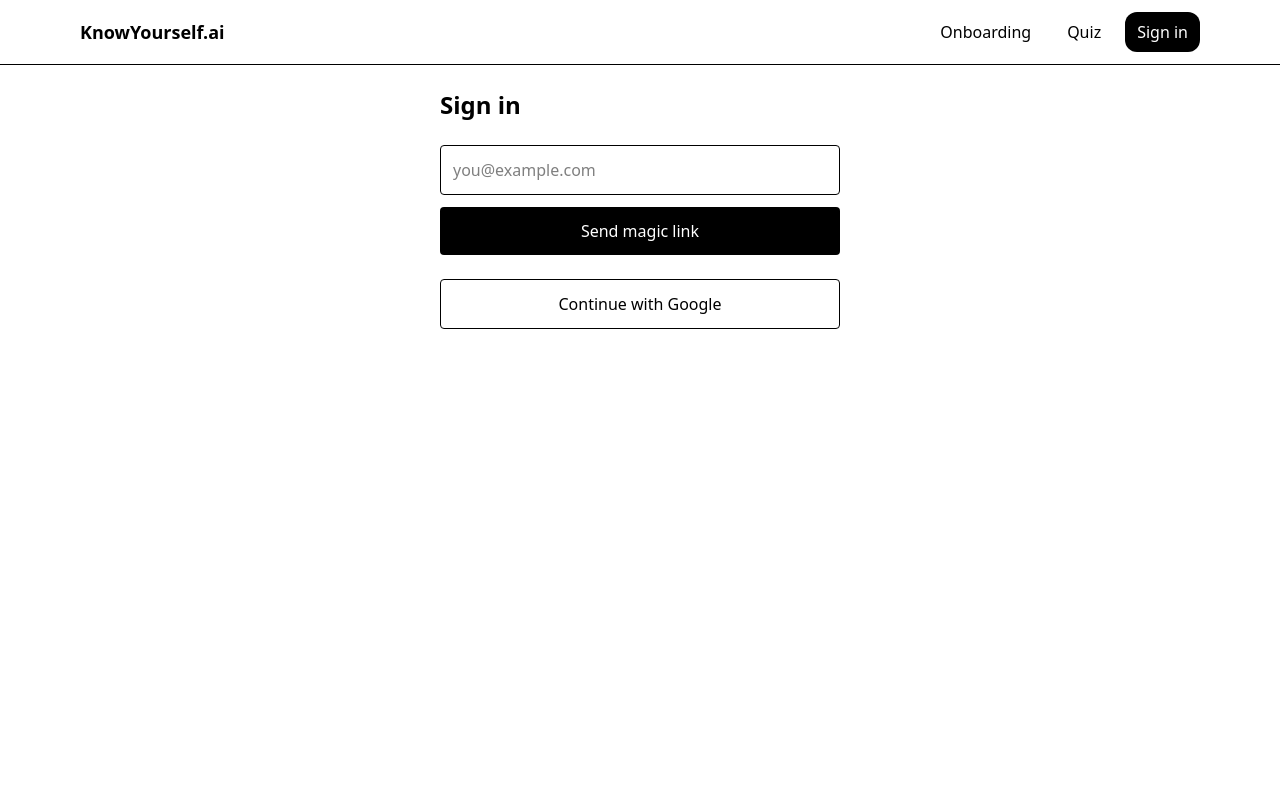
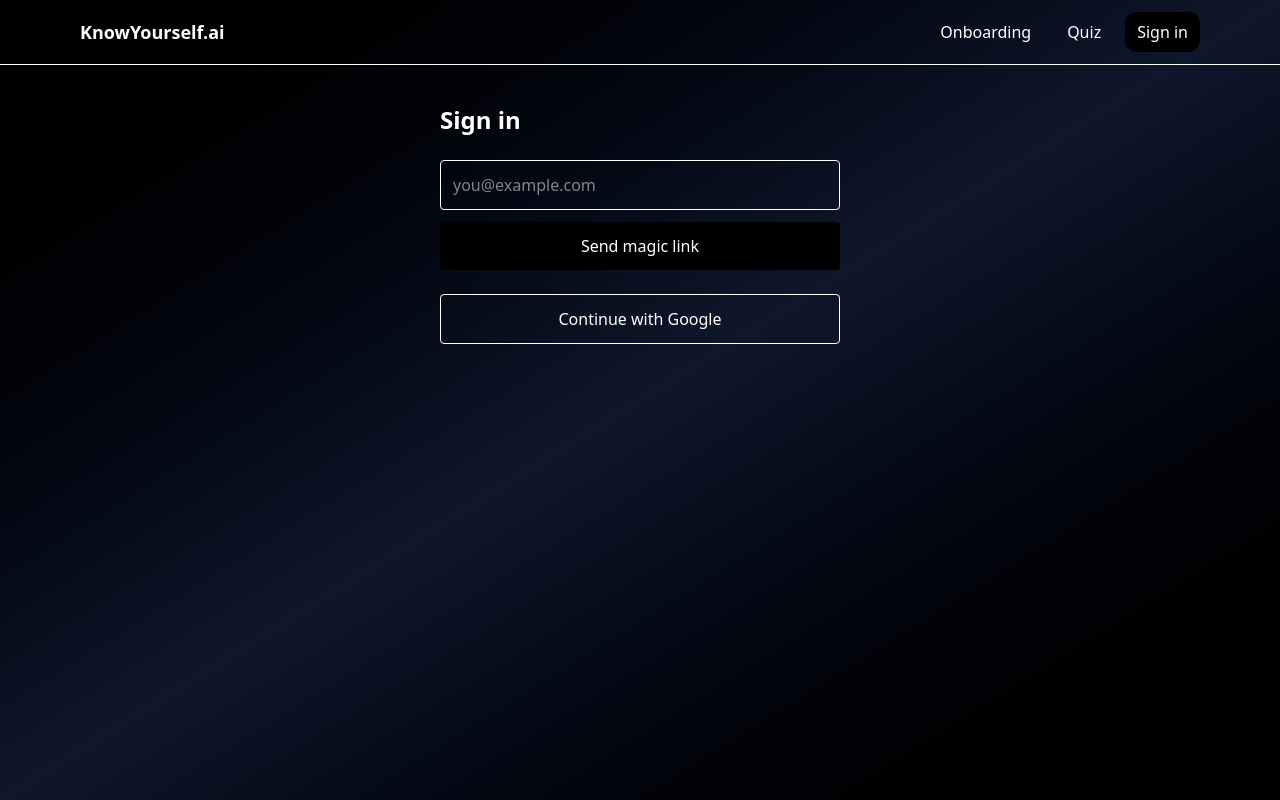
Before and after one commit to JustinSallee/knowyourself.ai, a Next.js app: page /signin in a window 1280 px wide. Built offline with nearby package versions, Linux system fonts and the light colour scheme; no server answers.

Commit message:
fix: use auth callback route, disable duplicate page

```diff
--- /dev/null
+++ b/src/app/auth/callback/route.ts
@@ -0,0 +1,35 @@
+import { NextRequest, NextResponse } from "next/server";
+import { createServerClient } from "@supabase/ssr";
+
+export async function GET(req: NextRequest) {
+  const url = new URL(req.url);
+  const code = url.searchParams.get("code");
+  const next = url.searchParams.get("next") || "/";
+
+  const res = NextResponse.redirect(new URL(next, req.url));
+
+  if (!code) return res;
+
+  const supabase = createServerClient(
+    process.env.NEXT_PUBLIC_SUPABASE_URL!,
+    process.env.NEXT_PUBLIC_SUPABASE_ANON_KEY!,
+    {
+      cookies: {
+        get(name) {
+          return req.cookies.get(name)?.value;
+        },
+        set(name, value, options) {
+          res.cookies.set({ name, value, ...options });
+        },
+        remove(name, options) {
+          res.cookies.set({ name, value: "", ...options });
+        },
+      },
+    }
+  );
+
+  // Exchange the code for a session and set cookies
+  await supabase.auth.exchangeCodeForSession(code);
+
+  return res;
+}
--- a/src/app/layout.tsx
+++ b/src/app/layout.tsx
@@ -10,9 +10,11 @@ export const metadata: Metadata = {
 export default function RootLayout({ children }: { children: React.ReactNode }) {
   return (
     <html lang="en">
-      <body>
-        <SiteHeader />
-        {children}
+      <body className="min-h-screen bg-gradient-to-br from-black via-slate-900 to-black text-white">
+        <div className="fixed inset-x-0 top-0 z-50">
+          <SiteHeader />
+        </div>
+        <main className="mx-auto max-w-6xl px-4 pt-20 pb-10">{children}</main>
       </body>
     </html>
   );
--- a/src/app/page.tsx
+++ b/src/app/page.tsx
@@ -1,27 +1,26 @@
-import TopNav from "@/components/TopNav";
+import Link from "next/link";
 
 export default function HomePage() {
   return (
-    <main className="relative isolate min-h-dvh bg-gradient-to-b from-indigo-700 via-slate-900 to-rose-700">
-      <TopNav />
-      <div className="mx-auto max-w-3xl px-4 pt-28 pb-16 text-white">
+    <div className="mx-auto max-w-3xl px-4 pt-10 pb-16">
       <h1 className="text-5xl font-extrabold tracking-tight">
         <span className="bg-clip-text text-transparent bg-gradient-to-r from-rose-300 via-amber-200 to-emerald-200">
           knowyourself.ai
         </span>
       </h1>
+
       <p className="mt-4 text-lg/7 text-white/90">
         Answer a few questions to get instant insight about who you are. Then chat to deepen it over time.
       </p>
+
       <div className="mt-8">
-          <a
+        <Link
           href="/onboarding"
           className="inline-flex items-center justify-center rounded-2xl px-6 py-3 bg-white text-gray-900 font-semibold shadow transition-all duration-150 hover:shadow-md hover:scale-[1.02] active:scale-95"
         >
           Start
-          </a>
+        </Link>
       </div>
     </div>
-    </main>
   );
 }
--- /dev/null
+++ b/src/components/SignInButton.tsx
@@ -0,0 +1,26 @@
+"use client";
+
+import { createSupabaseClient } from "@/lib/supabase/client";
+
+export default function SignInButton({ next = "/quiz" }: { next?: string }) {
+  const supabase = createSupabaseClient();
+
+  const onClick = async () => {
+    const origin = window.location.origin;
+    await supabase.auth.signInWithOAuth({
+      provider: "google",
+      options: {
+        redirectTo: `${origin}/auth/callback?next=${encodeURIComponent(next)}`
+      }
+    });
+  };
+
+  return (
+    <button
+      onClick={onClick}
+      className="px-3 py-2 rounded-xl bg-black text-white hover:opacity-90"
+    >
+      Sign in
+    </button>
+  );
+}
--- /dev/null
+++ b/src/components/SignOutButton.tsx
@@ -0,0 +1,18 @@
+"use client";
+
+import { createSupabaseClient } from "@/lib/supabase/client";
+
+export default function SignOutButton() {
+  const supabase = createSupabaseClient();
+  return (
+    <button
+      onClick={async () => {
+        await supabase.auth.signOut();
+        location.reload();
+      }}
+      className="px-3 py-2 rounded-xl border"
+    >
+      Sign out
+    </button>
+  );
+}
--- a/src/components/SiteHeader.tsx
+++ b/src/components/SiteHeader.tsx
@@ -1,14 +1,14 @@
-// src/components/SiteHeader.tsx
+// server component (no "use client")
 import Link from "next/link";
-// adjust the path below if your folder layout is different
 import { supabaseServer } from "../lib/supabase/server";
+import SignInButton from "./SignInButton";
 
 export default async function SiteHeader() {
   const supabase = supabaseServer();
   const { data: { user } } = await supabase.auth.getUser();
 
   return (
-    <header className="w-full border-b">
+    <header className="w-full border-b relative z-50">
       <div className="mx-auto max-w-6xl px-4 py-3 flex items-center justify-between">
         <Link href="/" className="text-lg font-semibold">
           KnowYourself.ai
@@ -27,9 +27,7 @@ export default async function SiteHeader() {
               Profile
             </Link>
           ) : (
-            <Link href="/signin" className="px-3 py-2 rounded-xl bg-black text-white">
-              Sign in
-            </Link>
+            <SignInButton next="/quiz" />
           )}
         </nav>
       </div>
```
Also changed, not shown: src/app/auth/callback/page.old.txt (renamed from src/app/auth/callback/page.tsx), src/components/TopBar.old.txt (renamed from src/components/TopBar.tsx), src/components/TopNav.old.txt (renamed from src/components/TopNav.tsx), 1 other file (tests, documents, lock files or other folders). Lines whose indentation alone changed are shown as unchanged.
